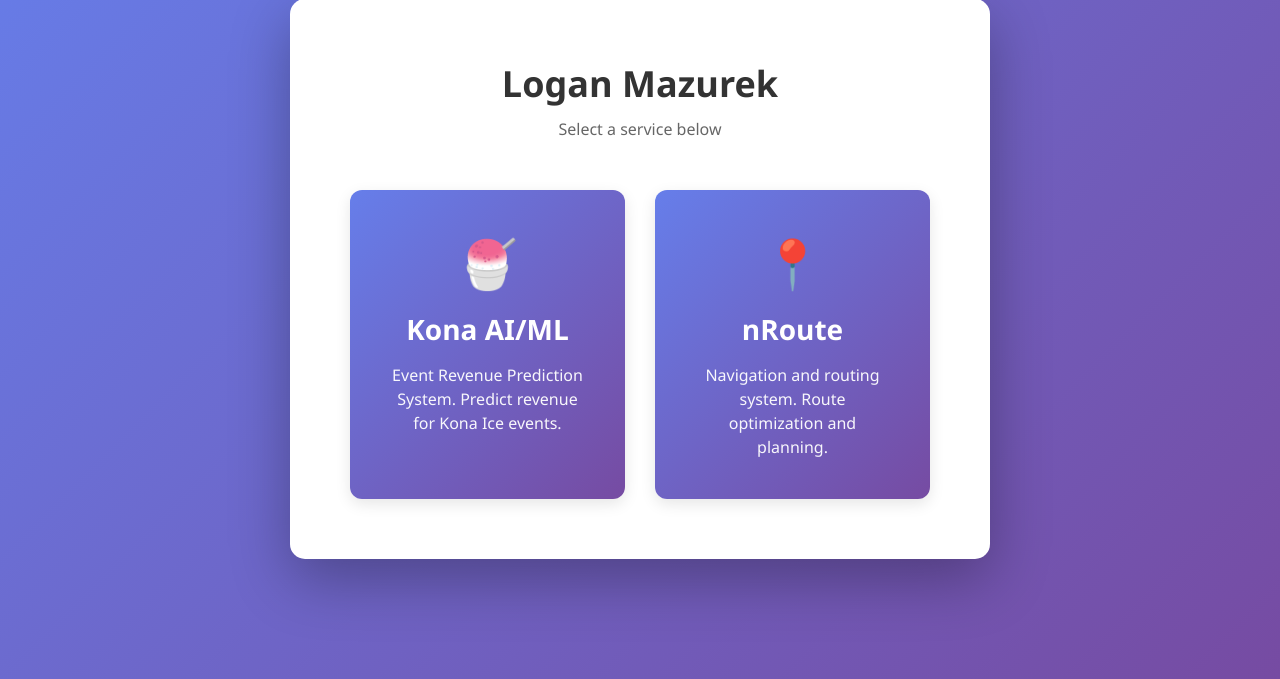
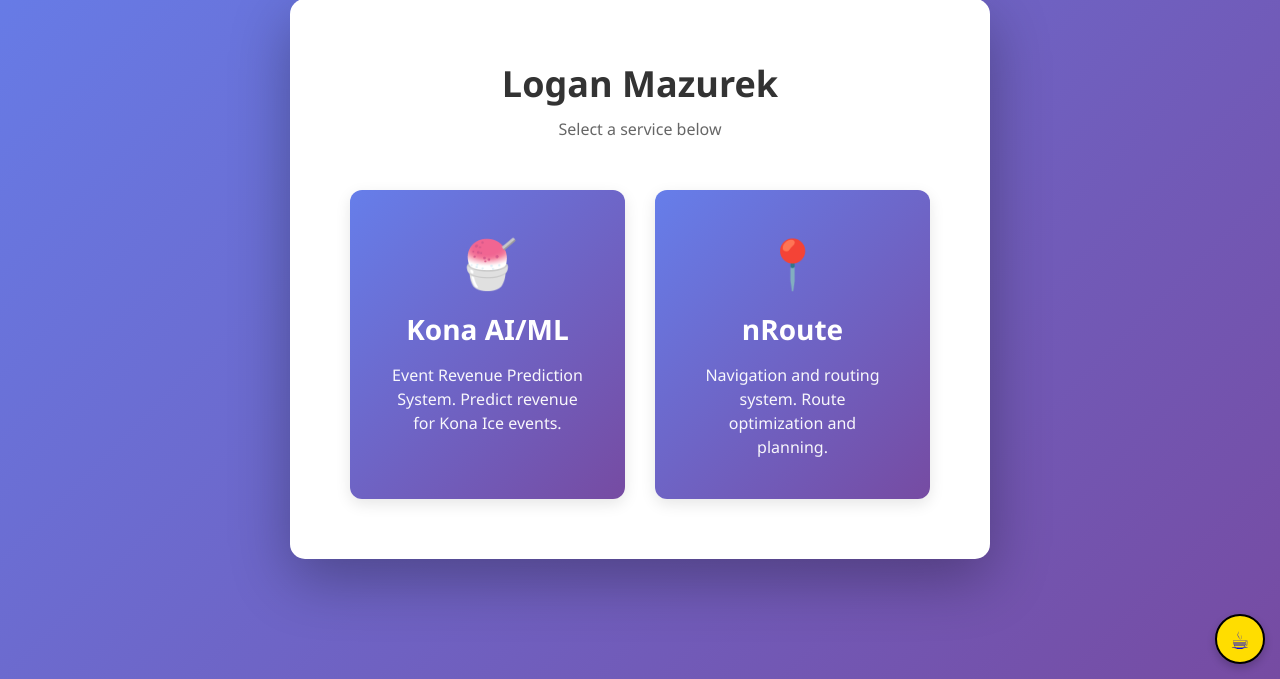
Before and after one commit to LoganMazurek/Kona-AI-ML, a Flask app: template templates/router.html in a window 1280 px wide. Shown: the part 121-800 px from the top of the page. Run offline with Flask 2, Linux system fonts and the light colour scheme; the template is opened without the code that fills it, so the values that code supplies are empty.

Commit message:
add button to router page

```diff
--- a/templates/router.html
+++ b/templates/router.html
@@ -83,6 +83,29 @@
             font-size: 48px;
             margin-bottom: 15px;
         }
+        .custom-bmc-button {
+            position: fixed;
+            bottom: 15px;
+            right: 15px;
+            width: 50px;
+            height: 50px;
+            background: #FFDD00;
+            border: 2px solid #000000;
+            border-radius: 50%;
+            display: flex;
+            align-items: center;
+            justify-content: center;
+            text-decoration: none;
+            z-index: 9999;
+            font-size: 24px;
+            cursor: pointer;
+            transition: transform 0.2s;
+            box-shadow: 0 4px 8px rgba(0,0,0,0.2);
+        }
+
+        .custom-bmc-button:hover {
+            transform: scale(1.1);
+        }
 
         @media (max-width: 600px) {
             .services-grid {
@@ -121,5 +144,6 @@
             </a>
         </div>
     </div>
+    <a href="https://www.buymeacoffee.com/loganmazurek" target="_blank" class="custom-bmc-button" title="Buy me a coffee">☕</a>
 </body>
 </html>
```
